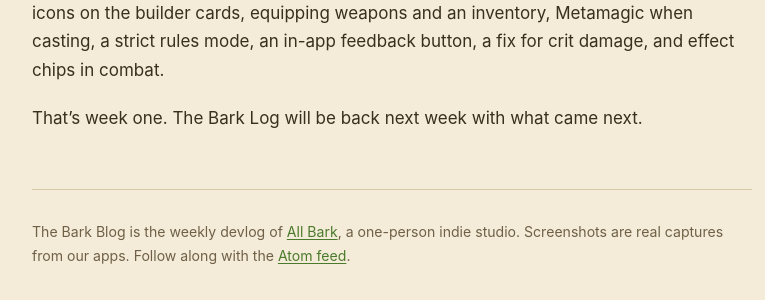
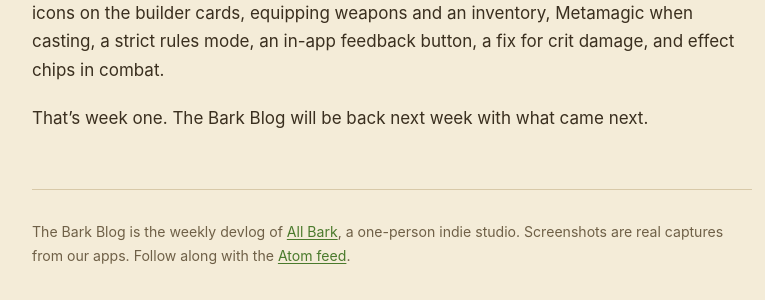
Before and after one commit to allbarkdev/allbark-dev, a Jekyll site: the page built from _posts/2026-10-10-w40-empty-repo-to-combat-wheel.md, in a window 1280 px wide and 900 px high, scrolled down 8745 px. Shown: the part 554-854 px from the top of the window, without its empty margins (248-1013 px from the left). Built offline with Jekyll 4.4.1, drawn with Linux system fonts in a browser that asks for light colours; our own code applies the rules of GitHub Pages for plain Markdown files.

Commit message:
Bark Blog W40: rename and regenerate card
Co-Authored-By: Claude Opus 5.5 (1M context) <noreply@anthropic.com>
Claude-Session: https://claude.ai/code/session_014YSsDF6zA1qBzyn8wNwYLP

```diff
--- a/_posts/2026-10-10-w40-empty-repo-to-combat-wheel.md
+++ b/_posts/2026-10-10-w40-empty-repo-to-combat-wheel.md
@@ -4,7 +4,7 @@ description: "A 5E character builder, a tap-to-roll table sheet and three versio
 week: 2026-W40
 app: 5E character builder
 image: /assets/devlog/2026-w40/og.png
-image_alt: "The Bark Log, week 40: Week one, from an empty repo to a combat wheel, beside a screenshot of the combat wheel"
+image_alt: "The Bark Blog, week 40: Week one, from an empty repo to a combat wheel, beside a screenshot of the combat wheel"
 og_shot: /assets/devlog/2026-w40/wheel-wedges.png
 ---
 
@@ -161,4 +161,4 @@ focus pass, previews of the bonus when you pick a skill, icons on the builder ca
 and an inventory, Metamagic when casting, a strict rules mode, an in-app feedback button, a fix for
 crit damage, and effect chips in combat.
 
-That's week one. The Bark Log will be back next week with what came next.
+That's week one. The Bark Blog will be back next week with what came next.
--- a/index.html
+++ b/index.html
@@ -4,7 +4,7 @@
 <meta charset="utf-8" />
 <meta name="viewport" content="width=device-width, initial-scale=1" />
 <title>All Bark</title>
-<link rel="alternate" type="application/atom+xml" title="The Bark Log" href="/devlog/feed.xml" />
+<link rel="alternate" type="application/atom+xml" title="The Bark Blog" href="/devlog/feed.xml" />
 <style>
   :root { --bg:#f4ecd8; --ink:#3a2f1f; --muted:#6f6047; --accent:#4a7a2c; }
   @media (prefers-color-scheme: dark) { :root:not([data-theme="light"]) {
@@ -22,7 +22,7 @@
     <h1>All Bark</h1>
     <p>Maker of Byte — taking a bite out of your budget.</p>
     <p><a href="/byte/privacy/">Byte privacy policy</a> · <a href="/byte/terms/">Byte terms of use</a></p>
-    <p><a href="/devlog/">The Bark Log</a>, our weekly devlog</p>
+    <p><a href="/devlog/">The Bark Blog</a>, our weekly devlog</p>
   </div>
 </body>
 </html>
```
Also changed, not shown: assets/devlog/2026-w40/og.png.
